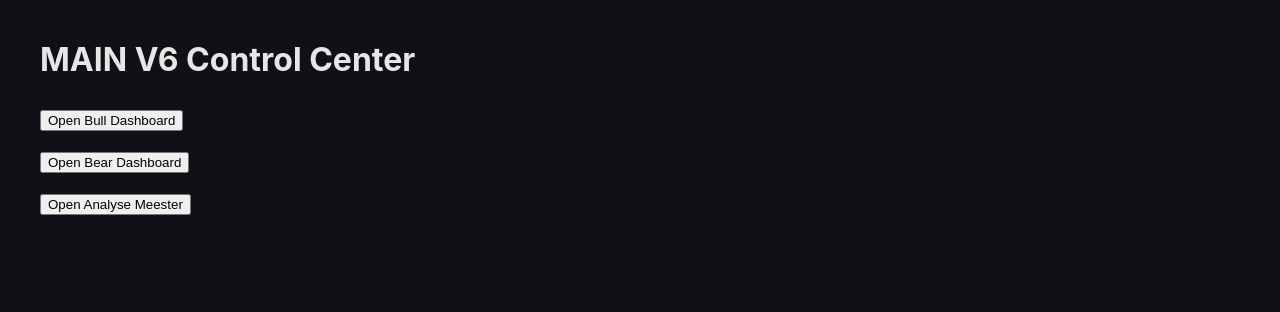
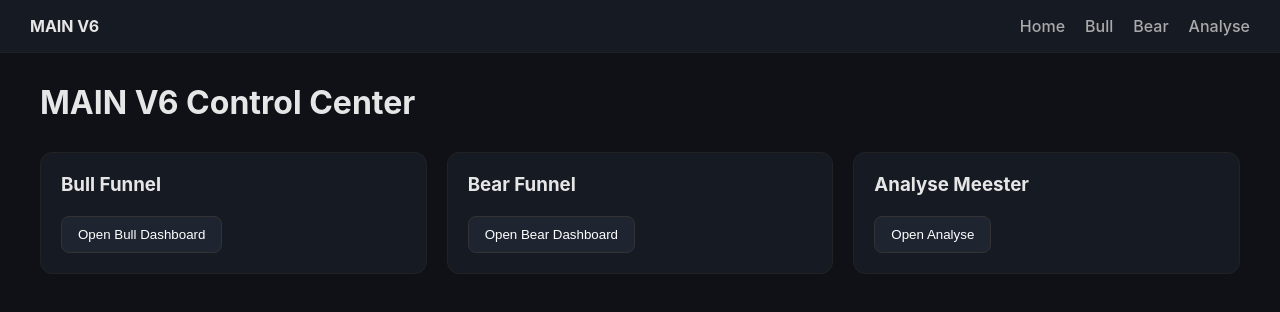
Before and after one commit to franselsimmons/main-funnel-trader, a Next.js app: page / in a window 1280 px wide. Shown: the top 312 px of the page. Built offline with nearby package versions, Linux system fonts and the light colour scheme.

Commit message:
Update index.js

```diff
--- a/pages/index.js
+++ b/pages/index.js
@@ -1,27 +1,40 @@
+import Navbar from "../components/Navbar"
 import Link from "next/link"
 
 export default function Home() {
   return (
-    <div style={{ padding: 40 }}>
+    <>
+      <Navbar />
+      <div className="container">
+
         <h1>MAIN V6 Control Center</h1>
 
-      <div style={{ marginTop: 30 }}>
+        <div className="card-grid">
+
+          <div className="card">
+            <h3>Bull Funnel</h3>
             <Link href="/bull">
-          <button>Open Bull Dashboard</button>
+              <button className="button">Open Bull Dashboard</button>
             </Link>
           </div>
 
-      <div style={{ marginTop: 20 }}>
+          <div className="card">
+            <h3>Bear Funnel</h3>
             <Link href="/bear">
-          <button>Open Bear Dashboard</button>
+              <button className="button">Open Bear Dashboard</button>
             </Link>
           </div>
 
-      <div style={{ marginTop: 20 }}>
+          <div className="card">
+            <h3>Analyse Meester</h3>
             <Link href="/analyse">
-          <button>Open Analyse Meester</button>
+              <button className="button">Open Analyse</button>
             </Link>
           </div>
+
         </div>
+
+      </div>
+    </>
   )
 }
```
Lines whose indentation alone changed are shown as unchanged.
